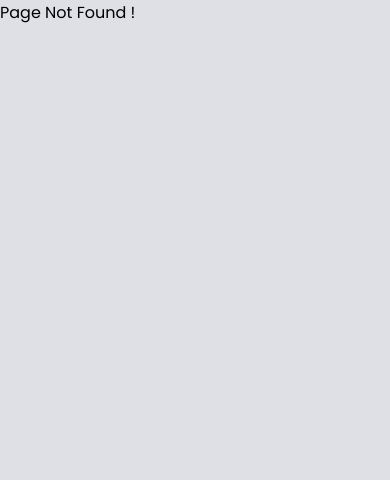
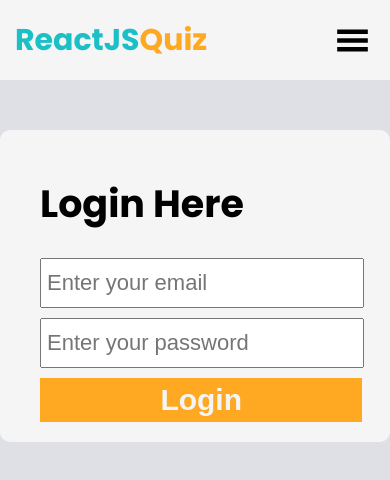
Before and after one commit to RushikeshDantakale/webquiz, a React (Vite) app: page /admin/login in a window 390 px wide. Before the commit this address had no page. Shown: the top 480 px of the page. Built offline with nearby package versions, Linux system fonts and the light colour scheme.

Commit message:
added login page of admin responsive

```diff
--- a/src/App.css
+++ b/src/App.css
@@ -281,6 +281,113 @@ body{
     transform: rotate(10deg);
 }
 
+/* contact-us css */
+.contact_us-container{
+    display: flex;
+    background-color: whitesmoke;
+    height:calc(100vh - 5rem);
+}
+
+.contact_us-container  .left{
+    flex: 1;
+    background-color:#EFF0F3;
+    display: flex;
+    justify-content: center;
+    align-items: center;
+}
+
+.contact_us-container  .left .inner{
+  width: 70%;
+}
+
+.contact_us-container  .left .inner .heading{
+    font-size: 55px;
+    font-weight: 600;
+    color:#134E6F;
+}
+
+.contact_us-container  .left .inner .desc{
+    font-size: 25px;
+    font-weight: 300;
+    margin-bottom: 50px;
+    color: #134E6F;
+}
+
+.contact_us-container  .left input ,.contact_us-container  .left textarea {
+    display: block;
+    width: 100%;
+    margin-bottom: 20px;
+    border: none;
+    font-size: 22px;
+    padding: 15px 10px;
+    color: #134E6F;
+}
+
+.contact_us-container  .left input:focus ,.contact_us-container  .left textarea:focus {
+    outline: 2px solid #b9b9b9;
+}
+
+.contact_us-container  .left button{
+    width: 100%;
+    font-size: 30px;
+    padding: 15px 10px;
+    background-color: #FFA822;
+    color: white;
+    border: none;
+}
+
+.contact_us-container  .right{
+    flex: 1;
+    background-color:whitesmoke;
+    display: flex;
+    flex-direction: column;
+    align-items: center;
+}
+
+.contact_us-container  .right img{
+    width:100%;
+    height: 100%;
+}
+
+
+/*  admin login css */
+
+.login-outer{
+    height: calc(100vh - 5rem);
+}
+
+
+.login{
+    padding: 20px 40px;
+    height: fit-content;
+    margin-top: 50px;
+}
+.login input{
+    width: 100%;
+    padding: 10px 5px;
+    font-size: 22px;
+    margin-bottom: 10px;
+}
+
+.login input:focus{
+    outline: 2px solid rgb(196, 196, 196);
+}
+
+.login h1{
+    font-size: 38px;
+}
+
+
+.login button{
+    width: 104%;
+    font-size: 32px;
+    font-size: 30px;
+    font-weight: 600;
+    color: whitesmoke;
+    background-color: #FFA822;
+    border: none;
+    padding: 5px 15px;
+}
 
 
 
--- a/src/App.jsx
+++ b/src/App.jsx
@@ -2,7 +2,7 @@ import { BrowserRouter, Routes, Route } from "react-router-dom";
 import './App.css'
 import Home from './pages/Home';
 import Quiz from './pages/Quiz';
-import Login from './pages/Login';
+import Login from './pages/admin/Login';
 import NotFound from "./pages/NotFound";
 import Register from "./pages/Register";
 import Contact from "./pages/Contact";
@@ -25,6 +25,7 @@ function App() {
 
     {/* Routes for admins */}
     <Route path='/admin/dashboard' element=<Dashboard/> />
+    <Route path='/admin/login' element=<Login/> />
 
 
   </Routes>
--- a/src/components/Navbar.jsx
+++ b/src/components/Navbar.jsx
@@ -23,6 +23,9 @@ export default function Navbar({sub}) {
             </NavLink>
             <NavLink to="/user/register">
               <div className={`nav-items ${pathname == "/user/register" ? "navbar-active" : ""}`}>Register & Go!</div>
+            </NavLink>
+            <NavLink to="/admin/login">
+              <div className={`nav-items ${pathname == "/admin/login" ? "navbar-active" : ""}`}>Admin Login</div>
             </NavLink>
        </div>
         </>
@@ -51,6 +54,9 @@ export default function Navbar({sub}) {
             <NavLink to="/user/register">
               <div className={`nav-items ${pathname == "/user/register" ? "navbar-active" : ""}`}>Register & Go!</div>
             </NavLink>
+            <NavLink to="/admin/login">
+              <div className={`nav-items ${pathname == "/admin/login" ? "navbar-active" : ""}`}>Admin Login</div>
+            </NavLink>
        </div>: null}
     </div>
   )
--- a/src/pages/Contact.jsx
+++ b/src/pages/Contact.jsx
@@ -5,7 +5,26 @@ export default function Contact() {
   return (
     <>
         <Navbar sub={'home'}/>
-        Contact us!
+        <div className="contact_us-container">
+            <div className="left">
+              <div className="inner">
+                <div className="heading">
+                  Get In Touch!
+                </div>
+                <div className="desc">
+                We are help for you! How can we help you?
+                </div>
+                <input type="text" placeholder='Email Address' />
+                <textarea name="" id="" cols="30" rows="8" placeholder='Your Message'></textarea>
+                <button>Mail Us</button>
+              </div>
+
+            </div>
+            <div className="right">
+                <img src="/contactus.svg" alt="" />
+            </div>
+
+        </div>
     </>
   )
 }
--- a/src/pages/Home.jsx
+++ b/src/pages/Home.jsx
@@ -25,9 +25,9 @@ export default function Home() {
         We help you prepare for exams and quizes !
         </div>
         <Link to="/user/register">
-        <button>
-          Start Solving
-        </button>
+          <button>
+            Start Solving
+          </button>
         </Link>
 
         </div>
--- a/src/pages/Login.jsx
+++ /dev/null
@@ -1,18 +0,0 @@
-import React from 'react'
-import Navbar from '../components/Navbar'
-
-export default function Login() {
-  return (
-    <>
-      <Navbar sub={"home"}/>
-      <div className="flex j-center">
-
-      <div className='rounded-block'>
-        <h1>Loogin Here</h1>
-        <input type="text" placeholder='Enter your email'/>
-      </div>
-
-      </div>
-    </>
-  )
-}
--- a/src/pages/Register.jsx
+++ b/src/pages/Register.jsx
@@ -17,7 +17,7 @@ export default function Register() {
     const sendEmail = (e) =>{
         e.preventDefault()
         console.log(email , 11)
-        // navigate("/user/quiz")
+        navigate("/user/quiz")
 
     }
   return (<>
--- /dev/null
+++ b/src/pages/admin/Login.jsx
@@ -0,0 +1,20 @@
+import React from 'react'
+import Navbar from '../../components/Navbar'
+
+export default function Login() {
+  return (
+    <>
+      <Navbar sub={"home"}/>
+      <div className="flex j-center login-outer">
+
+      <div className='rounded-block login'>
+        <h1>Login Here</h1>
+        <input type="text" placeholder='Enter your email'/><br />
+        <input type="password" placeholder='Enter your password' />
+        <button>Login</button>
+      </div>
+
+      </div>
+    </>
+  )
+}
```
Also changed, not shown: public/contactus.svg (added), tasks.txt.
